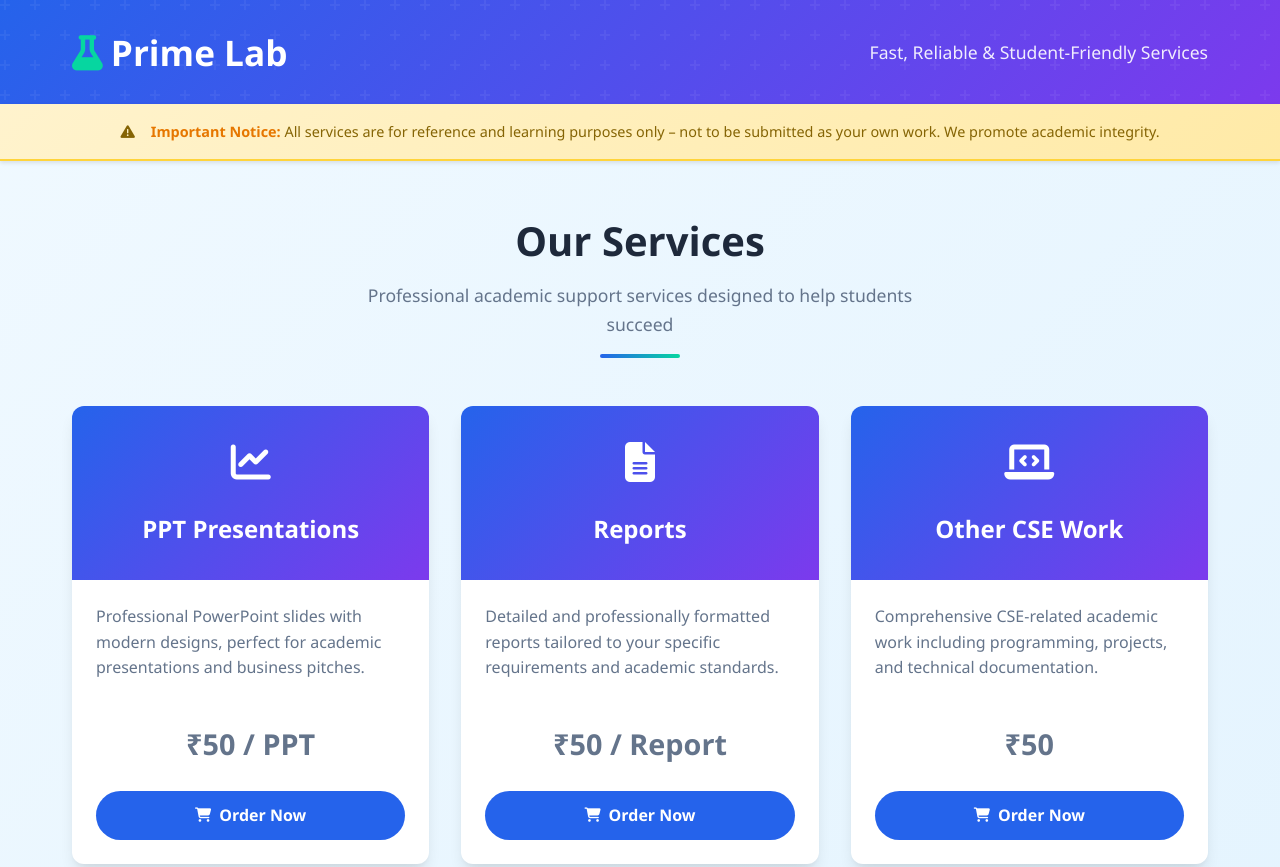
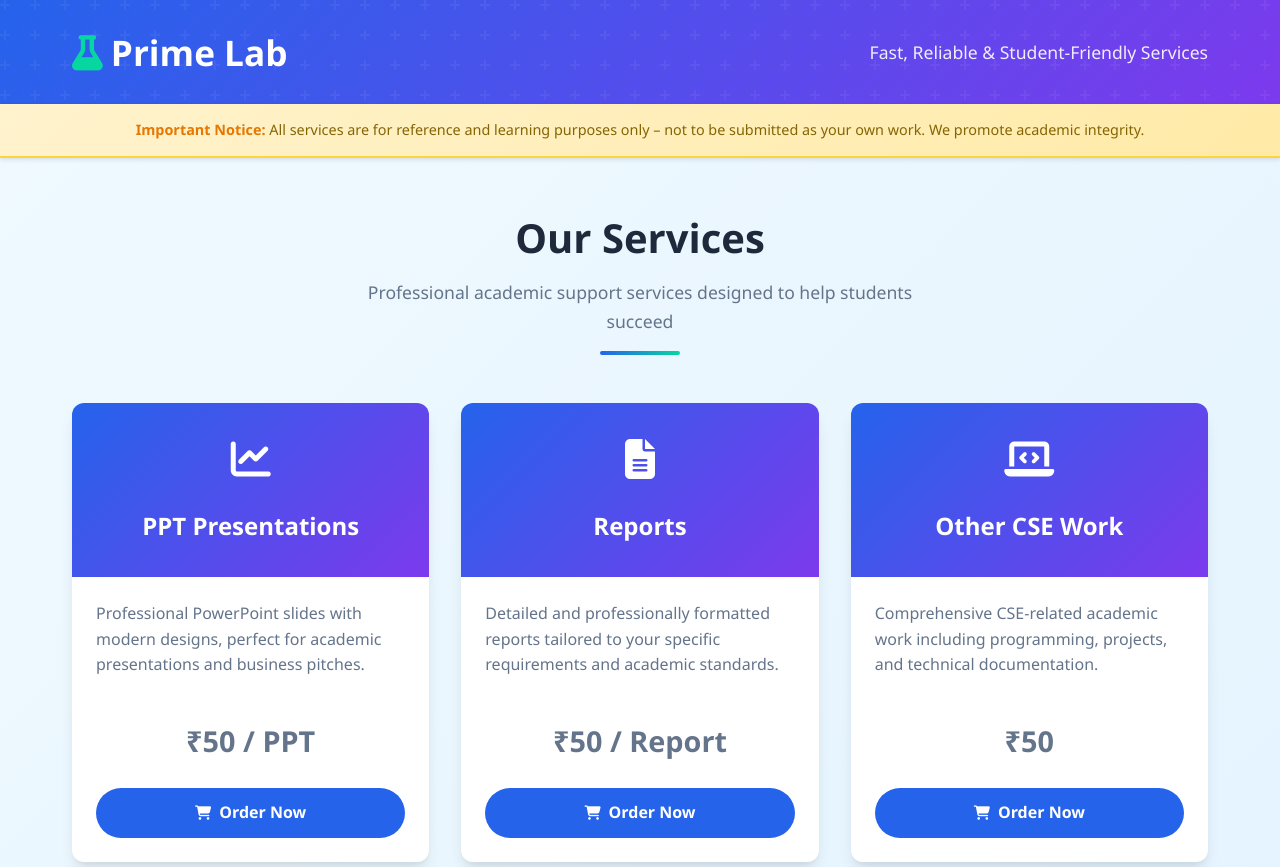
Before and after one commit to ravi0kr/Prime_Lab, a plain HTML site: page index.html in a window 1280 px wide. Shown: the top 867 px of the page. Drawn offline with Linux system fonts and the light colour scheme.

Commit message:
Update index.html

```diff
--- a/index.html
+++ b/index.html
@@ -26,9 +26,6 @@
     <!-- Disclaimer Banner -->
   <div class="disclaimer">
     <div class="disclaimer-content">
-      <div class="disclaimer-icon">
-        <i class="fas fa-exclamation-triangle"></i>
-      </div>
       <div class="disclaimer-text">
         <strong>Important Notice:</strong> All services are for reference and learning purposes only – not to be submitted as your own work. We promote academic integrity.
       </div>
```
